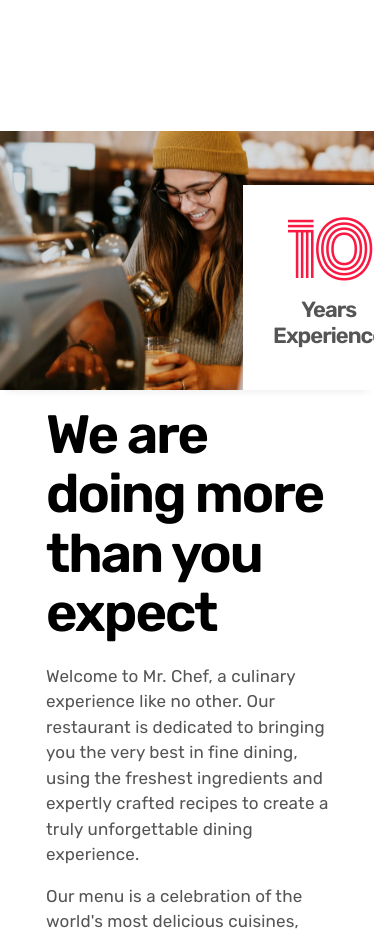
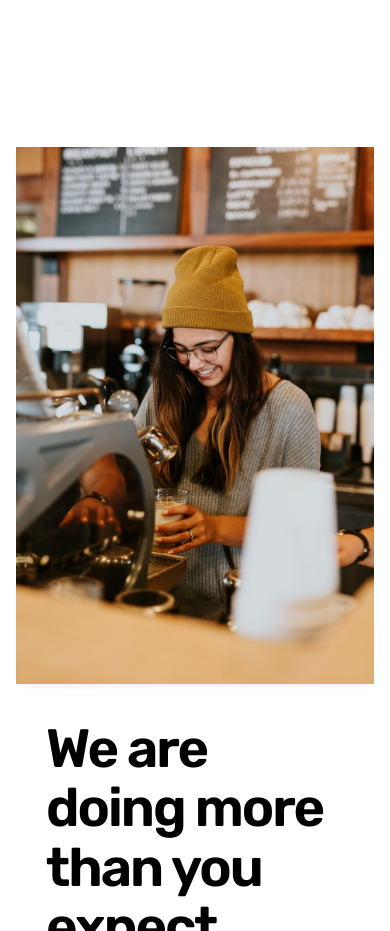
Before and after one commit to sasipriyankaj/foodapp, a React (Vite) app in the folder client/: page / in a window 390 px wide. Shown: the part 1280-2211 px from the top of the page. Built offline with nearby package versions, Linux system fonts and the light colour scheme; no server answers.

Commit message:
About info updated

```diff
--- a/client/src/components/AboutInfo/AboutInfo.css
+++ b/client/src/components/AboutInfo/AboutInfo.css
@@ -72,3 +72,16 @@
   font-size: 5.8rem;
   margin: 3rem 0;
 }
+
+/* Extra small devices (phones, 600px and down) */
+@media only screen and (max-width: 600px) {
+  .about-info-left-content .experience {
+    display: none;
+  }
+  .about-info-left-content {
+    position: relative;
+  }
+  .about-info-left {
+    padding-bottom: 2em;
+  }
+}
--- a/client/src/components/AboutInfo/AboutInfo.tsx
+++ b/client/src/components/AboutInfo/AboutInfo.tsx
@@ -1,8 +1,8 @@
+// import important modules
 import Container from "@mui/material/Container";
 import Grid from "@mui/material/Grid";
 import Typography from "@mui/material/Typography";
 import aboutImage from "../../assets/images/about_info_image.jpg";
-
 import "./AboutInfo.css";
 
 const AboutInfo = () => {
@@ -21,7 +21,7 @@ const AboutInfo = () => {
                 <Typography variant="h2" className="number-cursive">
                   10
                 </Typography>
-                <Typography variant="body1"> Years Experience</Typography>
+                <Typography variant="body1"> Years of Experience</Typography>
               </div>
             </div>
           </Grid>
--- a/client/src/index.css
+++ b/client/src/index.css
@@ -21,9 +21,10 @@
 }
 html {
   font-size: 62.5%;
+  overflow-x: hidden !important;
 }
 body {
   position: relative;
-  overflow-x: hidden;
+  overflow-x: hidden !important;
   scroll-behavior: smooth;
 }
```
